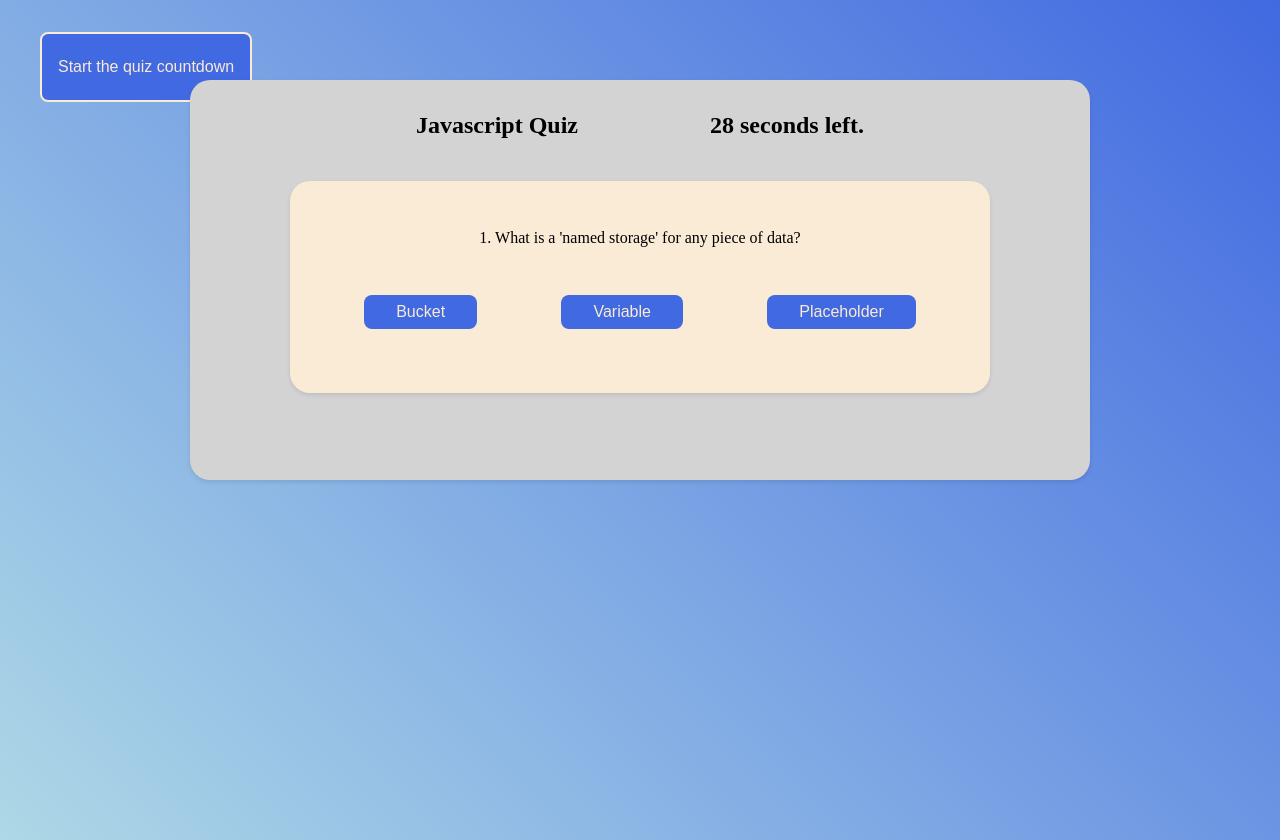
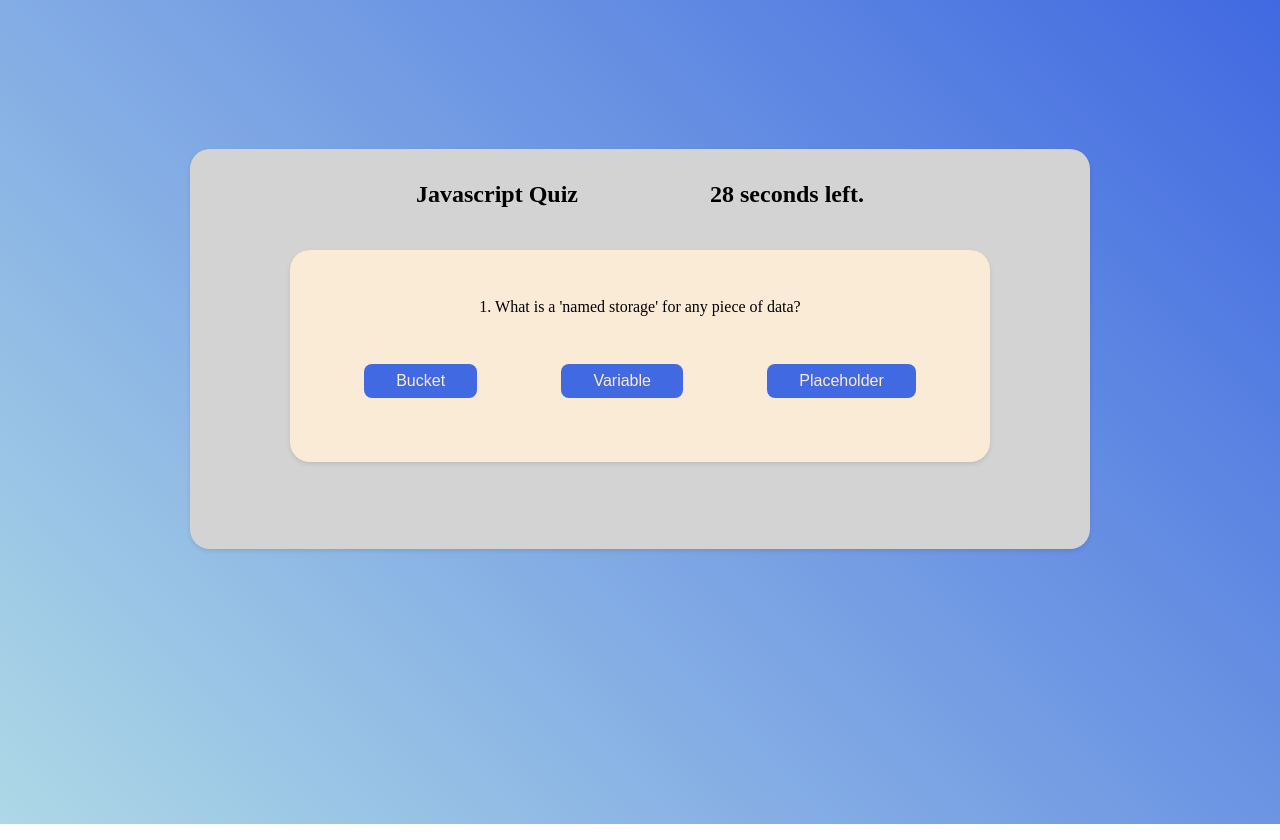
Before and after one commit to CookingMeister/timedQuiz-JS-04, a plain HTML site: page index.html in a window 1280 px wide. Both pictures are taken after a click on the button "Start the quiz countdown". Drawn offline with Linux system fonts and the light colour scheme.

Commit message:
added start button to toggle .hidden class element and start the timer

```diff
--- a/index.html
+++ b/index.html
@@ -7,8 +7,10 @@
     <link rel="stylesheet" href="styles.css" />
   </head>
   <body>
+
     <button class="start">Start the quiz countdown</button>
-    <section class="container">
+    <section class="container hidden">
+
       <h1>Javascript Quiz</h1>
       <h2 class="time"></h2>
       <div id="main">
--- a/main.js
+++ b/main.js
@@ -27,15 +27,22 @@ let currentQuestion = 0;
 let correctAnswers = 0;
 let timerInterval;
 
-const startTimer = document
-  .querySelector(".start")
-  .addEventListener("click", setTime);
+const startTimer = document.querySelector(".start")
+  startTimer.addEventListener("click", setTime);
+  startTimer.addEventListener("click", removeClassHidden);
+
 const choices = document.querySelectorAll(".choice");
 choices.forEach((choice, index) => {
   choice.addEventListener("click", () => {
     checkAnswer(index);
   });
 });
+
+function removeClassHidden() {
+  document.querySelector(".container").classList.toggle("hidden");
+  console.log("toggle");
+  startTimer.classList.add("hidden");
+}
 
 function showQuestion() {
   const questionText = document.getElementById("question-text");
--- a/styles.css
+++ b/styles.css
@@ -28,9 +28,8 @@ h2 {
 .container {
   background-color: lightgray;
   padding-top: 2rem;
-  margin-top: -3%;
   max-width: 900px;
-  height: 50vh;
+  height:50vh;
 }
 
 #question-text {
@@ -57,8 +56,8 @@ h2 {
 }
 
 .start {
-  margin-top: 2rem;
-  margin-left: 2rem;
+  margin-top: 1rem;
+  margin-left: 0;
   padding: 1.5rem 1rem;
   border: 2px antiquewhite solid;
 }
@@ -68,6 +67,13 @@ h2 {
   background-color: navy;
 }
 
+.hidden {
+  visibility: hidden;
+}
+.visible {
+  visibility: visible;
+}
+
 form {
   margin: 2rem;
   padding: 2%;
```
